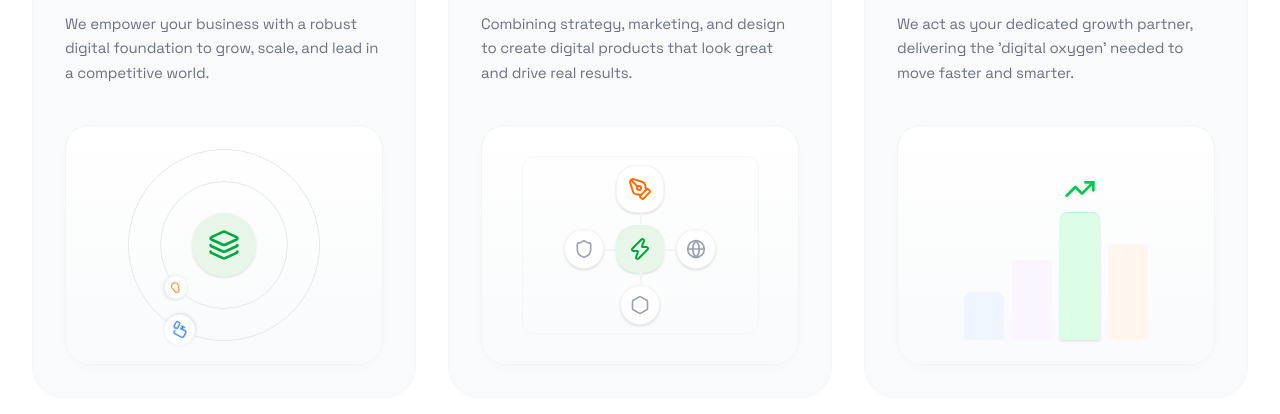
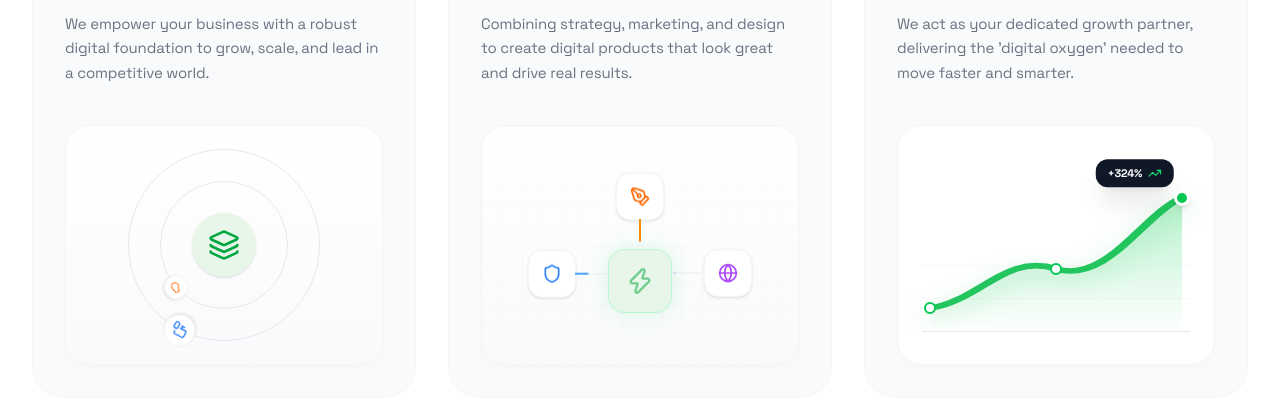
Before and after one commit to Opygen-LLC/opygen, a Next.js app: page / in a window 1280 px wide. Shown: the part 1448-1862 px from the top of the page. Built offline with nearby package versions, Linux system fonts and the light colour scheme.

Commit message:
feat: overhaul marketing component graphics with animated SVG charts and interactive node elements

```diff
--- a/src/components/marketing/TrustedAndDetails.tsx
+++ b/src/components/marketing/TrustedAndDetails.tsx
@@ -114,33 +114,41 @@ export default function TrustedAndDetails() {
       title: "Create Seamless Experiences",
       desc: "Combining strategy, marketing, and design to create digital products that look great and drive real results.",
       graphic: (
-        <div className="relative w-full h-full flex items-center justify-center">
-          <div className="flex flex-col items-center gap-3 w-full px-6 transition-transform duration-500 group-hover:scale-[1.05]">
-            <div className="w-12 h-12 bg-white rounded-xl shadow-sm border border-gray-100 flex items-center justify-center relative z-10">
-               <PenTool className="w-6 h-6 text-orange-500" />
-               <div className="absolute -bottom-3 left-1/2 w-[2px] h-3 bg-gray-100"></div>
-            </div>
-            <div className="flex items-center gap-3">
-              <div className="w-10 h-10 bg-white rounded-xl shadow-sm border border-gray-100 flex items-center justify-center relative z-10">
-                 <Shield className="w-5 h-5 text-gray-400" />
-                 <div className="absolute -right-3 top-1/2 h-[2px] w-3 bg-gray-100"></div>
-              </div>
-              <div className="w-12 h-12 bg-[#E8F5E9] rounded-xl shadow-sm border border-green-100 flex items-center justify-center relative z-10">
-                 <Zap className="w-6 h-6 text-green-600" />
-                 <div className="absolute -right-3 top-1/2 h-[2px] w-3 bg-gray-100"></div>
-                 <div className="absolute -bottom-3 left-1/2 w-[2px] h-3 bg-gray-100"></div>
-              </div>
-              <div className="w-10 h-10 bg-white rounded-xl shadow-sm border border-gray-100 flex items-center justify-center relative z-10">
-                 <Globe className="w-5 h-5 text-gray-400" />
-              </div>
-            </div>
-            <div className="w-10 h-10 bg-white rounded-xl shadow-sm border border-gray-100 flex items-center justify-center relative z-10">
-                 <Hexagon className="w-5 h-5 text-gray-400" />
+        <div className="relative w-full h-full flex items-center justify-center overflow-hidden">
+          {/* Subtle grid background */}
+          <div className="absolute inset-0 bg-[linear-gradient(rgba(0,0,0,0.03)_1px,transparent_1px),linear-gradient(90deg,rgba(0,0,0,0.03)_1px,transparent_1px)] bg-[size:20px_20px] opacity-50"></div>
+
+          <div className="relative z-10 flex flex-col items-center gap-6">
+            {/* Top Node */}
+            <div className="w-12 h-12 bg-white rounded-[14px] shadow-sm border border-gray-100 flex items-center justify-center relative z-20" style={{ animation: 'float 4s ease-in-out infinite' }}>
+               <PenTool className="w-5 h-5 text-orange-500" />
+               <div className="absolute -bottom-6 left-1/2 -translate-x-1/2 w-[2px] h-6 bg-gray-100 overflow-hidden">
+                  <div className="w-full h-full bg-orange-400" style={{ animation: 'flowLineY 2s linear infinite' }}></div>
+               </div>
             </div>
 
-            {/* Background connecting lines */}
-            <div className="absolute inset-0 flex items-center justify-center opacity-30 pointer-events-none">
-              <div className="w-3/4 h-3/4 border border-gray-200 rounded-lg"></div>
+            <div className="flex items-center gap-8">
+              {/* Left Node */}
+              <div className="w-12 h-12 bg-white rounded-[14px] shadow-sm border border-gray-100 flex items-center justify-center relative z-20" style={{ animation: 'float 4s ease-in-out infinite 0.5s' }}>
+                 <Shield className="w-5 h-5 text-blue-500" />
+                 <div className="absolute -right-8 top-1/2 -translate-y-1/2 h-[2px] w-8 bg-gray-100 overflow-hidden">
+                    <div className="w-full h-full bg-blue-400" style={{ animation: 'flowLineX 2s linear infinite 0.5s' }}></div>
+                 </div>
+              </div>
+
+              {/* Center Main Node */}
+              <div className="w-16 h-16 bg-[#E8F5E9] rounded-2xl shadow-[0_0_20px_rgba(74,222,128,0.2)] border border-green-200 flex items-center justify-center relative z-30 group-hover:scale-110 transition-transform duration-500">
+                 <Zap className="w-7 h-7 text-green-600 animate-pulse" />
+                 <div className="absolute inset-0 rounded-2xl border border-green-400 opacity-20 animate-ping"></div>
+              </div>
+
+              {/* Right Node */}
+              <div className="w-12 h-12 bg-white rounded-[14px] shadow-sm border border-gray-100 flex items-center justify-center relative z-20" style={{ animation: 'float 4s ease-in-out infinite 1s' }}>
+                 <Globe className="w-5 h-5 text-purple-500" />
+                 <div className="absolute -left-8 top-1/2 -translate-y-1/2 h-[2px] w-8 bg-gray-100 overflow-hidden">
+                    <div className="w-full h-full bg-purple-400" style={{ animation: 'flowLineX 2s linear infinite reverse 1s' }}></div>
+                 </div>
+              </div>
             </div>
           </div>
         </div>
@@ -151,13 +159,59 @@ export default function TrustedAndDetails() {
       title: "Accelerate Growth",
       desc: "We act as your dedicated growth partner, delivering the 'digital oxygen' needed to move faster and smarter.",
       graphic: (
-        <div className="relative w-full h-full flex items-end justify-center p-6 gap-2">
-           <div className="w-10 bg-blue-50 rounded-t-md h-12 relative group-hover:h-16 transition-all duration-500 group-hover:bg-blue-100"></div>
-           <div className="w-10 bg-purple-50 rounded-t-md h-20 relative group-hover:h-24 transition-all duration-500 group-hover:bg-purple-100"></div>
-           <div className="w-10 bg-green-100 rounded-t-md h-32 relative group-hover:h-36 transition-all duration-500 shadow-sm border-t border-green-200">
-             <TrendingUp className="absolute -top-10 left-1/2 -translate-x-1/2 w-8 h-8 text-green-500 drop-shadow-sm group-hover:-translate-y-2 transition-transform duration-500" />
-           </div>
-           <div className="w-10 bg-orange-50 rounded-t-md h-24 relative group-hover:h-28 transition-all duration-500 group-hover:bg-orange-100"></div>
+        <div className="relative w-full h-full bg-white rounded-[24px] overflow-hidden group">
+          {/* Subtle grid lines */}
+          <div className="absolute inset-x-0 bottom-0 h-full flex flex-col justify-end px-6 pb-8 pt-12 gap-8 z-0 opacity-60">
+            <div className="w-full h-px bg-gray-100"></div>
+            <div className="w-full h-px bg-gray-100"></div>
+            <div className="w-full h-px bg-gray-200 border-b border-dashed border-gray-300"></div>
+          </div>
+
+          {/* The Chart */}
+          <div className="absolute inset-x-8 top-12 bottom-8 z-10">
+            <svg className="w-full h-full overflow-visible" preserveAspectRatio="none" viewBox="0 0 100 100">
+              <defs>
+                <linearGradient id="growthGradient" x1="0%" y1="0%" x2="0%" y2="100%">
+                  <stop offset="0%" stopColor="#4ade80" stopOpacity="0.4" />
+                  <stop offset="100%" stopColor="#4ade80" stopOpacity="0.0" />
+                </linearGradient>
+              </defs>
+              {/* Area Fill */}
+              <path
+                d="M 0,85 C 20,80 30,50 50,60 C 70,70 85,25 100,15 L 100,100 L 0,100 Z"
+                fill="url(#growthGradient)"
+                className="transition-all duration-1000 ease-in-out origin-bottom group-hover:scale-y-[1.05]"
+              />
+              {/* Stroke Line */}
+              <path
+                d="M 0,85 C 20,80 30,50 50,60 C 70,70 85,25 100,15"
+                fill="none"
+                stroke="#22c55e"
+                strokeWidth="3.5"
+                strokeLinecap="round"
+                strokeLinejoin="round"
+                className="drop-shadow-[0_4px_6px_rgba(34,197,94,0.3)] transition-all duration-1000 ease-in-out origin-bottom group-hover:scale-y-[1.05]"
+              />
+            </svg>
+
+            {/* Data Points */}
+            <div className="absolute top-[85%] left-0 w-3 h-3 bg-white border-2 border-green-500 rounded-full -translate-x-1.5 -translate-y-1.5 transition-all duration-1000 group-hover:-translate-y-2"></div>
+            <div className="absolute top-[60%] left-[50%] w-3 h-3 bg-white border-2 border-green-500 rounded-full -translate-x-1.5 -translate-y-1.5 transition-all duration-1000 group-hover:-translate-y-3"></div>
+
+            {/* End Point with Pulse */}
+            <div className="absolute top-[15%] left-[100%] -translate-x-2 -translate-y-2 flex items-center justify-center transition-all duration-1000 group-hover:-translate-y-4">
+              <div className="w-4 h-4 bg-green-500 rounded-full z-10 border-[3px] border-white shadow-md"></div>
+              <div className="w-10 h-10 bg-green-400 rounded-full absolute opacity-30 animate-ping"></div>
+            </div>
+
+            {/* Tooltip */}
+            <div
+              className="absolute top-[15%] left-[100%] -translate-x-[110%] -translate-y-[120%] bg-gray-900 text-white text-[11px] font-bold py-1.5 px-3 rounded-lg shadow-xl flex items-center gap-1.5 z-20 transition-all duration-1000 group-hover:-translate-y-[150%]"
+              style={{ animation: 'float 4s ease-in-out infinite' }}
+            >
+              +324% <TrendingUp className="w-3.5 h-3.5 text-green-400" />
+            </div>
+          </div>
         </div>
       )
     }
@@ -165,6 +219,24 @@ export default function TrustedAndDetails() {
 
   return (
     <section ref={containerRef} className="py-24 bg-white overflow-hidden">
+      <style dangerouslySetInnerHTML={{__html: `
+        @keyframes float {
+          0%, 100% { transform: translateY(0); }
+          50% { transform: translateY(-8px); }
+        }
+        @keyframes flowLineX {
+          0% { transform: translateX(-100%); opacity: 0; }
+          20% { opacity: 1; }
+          80% { opacity: 1; }
+          100% { transform: translateX(100%); opacity: 0; }
+        }
+        @keyframes flowLineY {
+          0% { transform: translateY(-100%); opacity: 0; }
+          20% { opacity: 1; }
+          80% { opacity: 1; }
+          100% { transform: translateY(100%); opacity: 0; }
+        }
+      `}} />
       {/* Trusted By Section */}
       <div className="mb-32">
         <h3 className="text-center text-xl font-medium text-gray-900 mb-12">Trusted By</h3>
```
